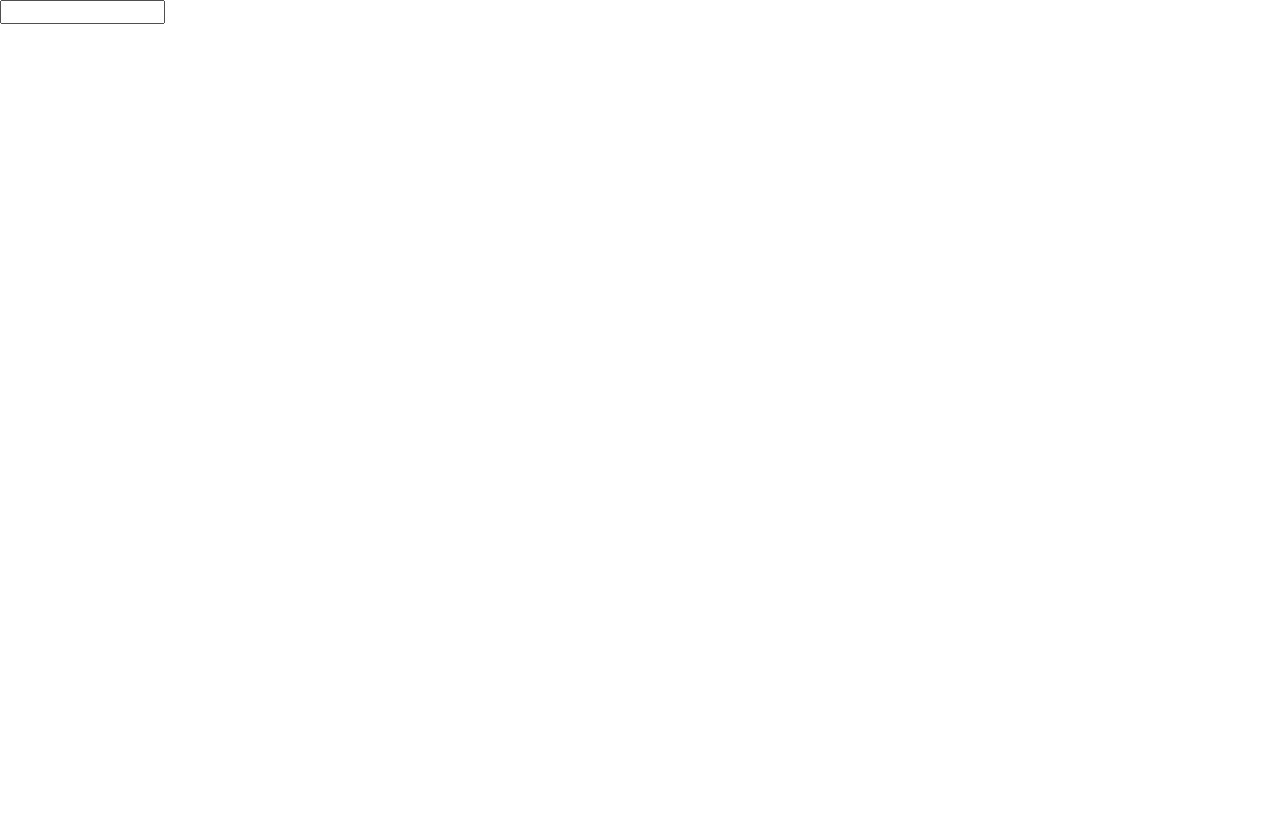
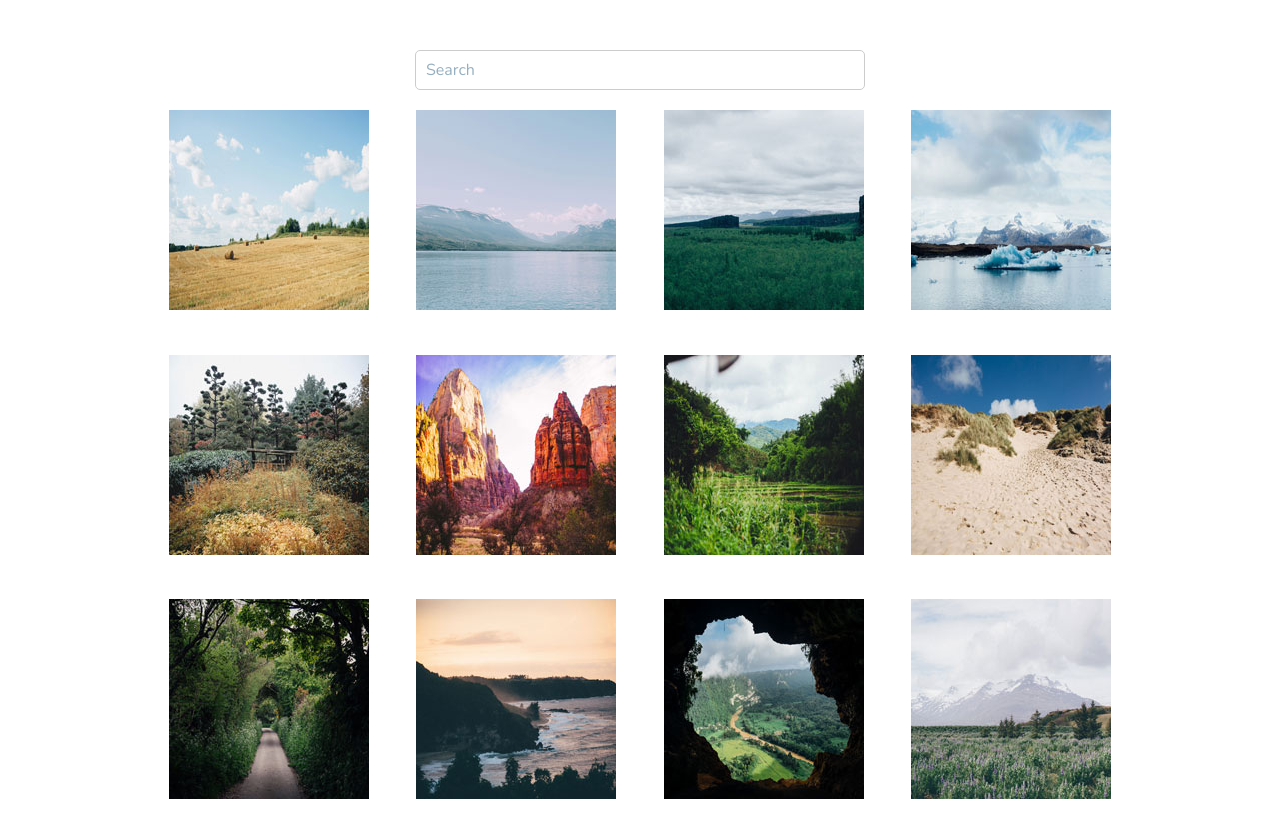
Before and after one commit to Melvin-Viana/interactivePhotoGallery, a plain HTML site: page index.html in a window 1280 px wide. Before the commit the page ends 800 px from the top, so only its background shows below. Drawn offline with nearby package versions, Linux system fonts and the light colour scheme.

Commit message:
Styling done

```diff
--- a/css/styles.css
+++ b/css/styles.css
@@ -10,5 +10,74 @@ html {
 }
 
 body {
-    font-family: 'Open Sans Condensed', sans-serif;
+    font-family: 'Nunito', sans-serif;
 }
+
+.container {
+    margin: 0 auto;
+    width: 80%;
+}
+
+.centered {
+    display: block;
+    margin: auto;
+}
+
+/* SearchBox */
+.search-box {
+    border-radius: 5px;
+    border: #ccc 1px solid;
+    color: #95afc0;
+    outline: none;
+    margin-top: 50px;
+    max-width: 450px;
+    padding: 10px;
+    width: 50%;
+    transition: .5s;
+}
+
+.search-box:focus {
+    background-color: #dff9fb;
+    color: #222f3e;
+}
+
+/* Color the placeholder */
+::-webkit-input-placeholder {
+    color: #95afc0;
+}
+
+::-moz-placeholder {
+    color: #95afc0;
+}
+
+:-ms-input-placeholder {
+    color: #95afc0;
+}
+
+::placeholder {
+    color: #95afc0;
+}
+
+/* ==================== */
+/* Images  */
+.images-container {
+    align-items: center;
+    display: flex;
+    flex-direction: column;
+    flex-wrap: wrap;
+    justify-content: space-around;
+    max-width: 990px;
+    margin: auto;
+}
+
+.image-container {
+    padding: 20px 0;
+}
+
+/* ============== */
+/* Media queries */
+@media (min-width:600px) {
+    .images-container {
+        flex-direction: row;
+    }
+}
--- a/index.html
+++ b/index.html
@@ -4,7 +4,7 @@
 <head>
     <meta charset="UTF-8">
     <meta name="viewport" content="width=device-width, initial-scale=1.0">
-    <link href="https://fonts.googleapis.com/css?family=Open+Sans+Condensed:300" rel="stylesheet">
+    <link href="https://fonts.googleapis.com/css?family=Nunito" rel="stylesheet">
     <link rel="stylesheet" href="css/normalize.css">
     <link rel="stylesheet" href="css/styles.css">
     <title>Interactive Photo Gallery</title>
@@ -12,8 +12,48 @@
 
 <body>
     <div class="container">
-        <input type="search" />
+        <input placeholder="Search" type="search" class="centered search-box" />
+        <div class="images-container">
+            <div class="image-container">
+                <img src='photos/thumbnails/01.jpg' />
+            </div>
+
+            <div class="image-container">
+                <img src='photos/thumbnails/02.jpg' />
+            </div>
+            <div class="image-container">
+                <img src='photos/thumbnails/03.jpg' />
+            </div>
+            <div class="image-container">
+                <img src='photos/thumbnails/04.jpg' />
+            </div>
+            <div class="image-container">
+                <img src='photos/thumbnails/06.jpg' />
+            </div>
+            <div class="image-container">
+                <img src='photos/thumbnails/05.jpg' />
+            </div>
+            <div class="image-container">
+                <img src='photos/thumbnails/07.jpg' />
+            </div>
+            <div class="image-container">
+                <img src='photos/thumbnails/08.jpg' />
+            </div>
+            <div class="image-container">
+                <img src='photos/thumbnails/09.jpg' />
+            </div>
+            <div class="image-container">
+                <img src='photos/thumbnails/10.jpg' />
+            </div>
+            <div class="image-container">
+                <img src='photos/thumbnails/11.jpg' />
+            </div>
+            <div class="image-container">
+                <img src='photos/thumbnails/12.jpg' />
+            </div>
+        </div>
     </div>
+
     <script src="https://code.jquery.com/jquery-3.4.0.min.js"
         integrity="sha256-BJeo0qm959uMBGb65z40ejJYGSgR7REI4+CW1fNKwOg=" crossorigin="anonymous"></script>
     <script src="js/app.js"></script>
--- a/js/app.js
+++ b/js/app.js
@@ -1,4 +1,5 @@
 //  When document is loaded run JS Code.
 $(document).ready(function () {
 
+
 });
```
